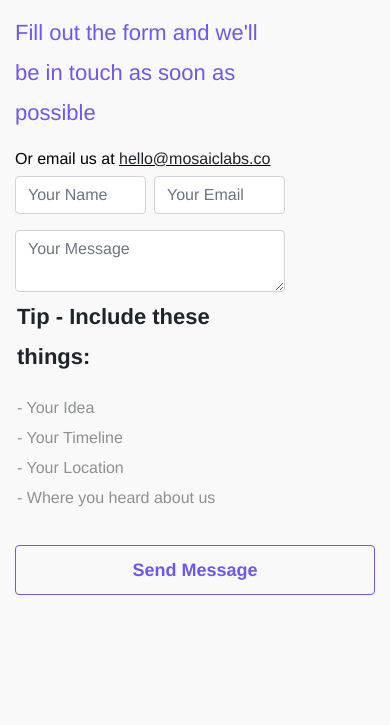
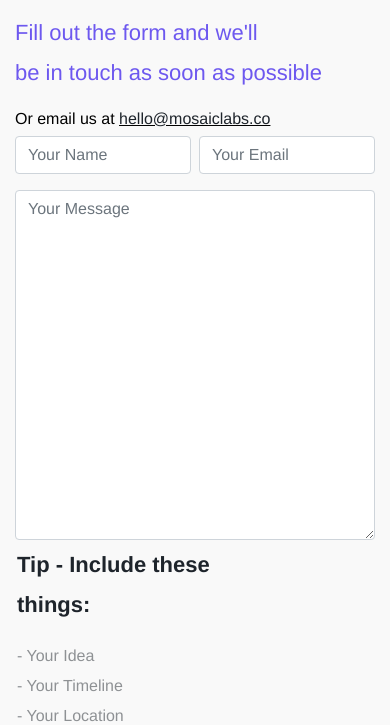
Before and after one commit to mosaic-labs/portfolio, a plain HTML site: page contact.html in a window 390 px wide. Shown: the part 119-844 px from the top of the page. Drawn offline with nearby package versions, Linux system fonts and the light colour scheme.

Commit message:
textarea improved

```diff
--- a/contact.html
+++ b/contact.html
@@ -41,7 +41,7 @@
 
   <div class="contact-container col-sm-12 d-flex">
 
-    <div class="w-75">
+    <div class="form-w-100 w-75">
 
       <div class="d-flex flex-column"> <!-- Content Above Form -->
         <button
--- a/styles/main.css
+++ b/styles/main.css
@@ -19,6 +19,10 @@ body {
 }
 input, button {
     outline: none;
+}
+.row {
+    margin-left: 0px;
+    margin-right: 0px;
 }
 textarea {
     -webkit-box-sizing: border-box;
@@ -58,7 +62,11 @@ textarea {
 }
 .contact-container {
     background: #F9F9F9;
+    box-sizing: border-box;
     height: 100vh;
+    padding-left: 70px;
+    max-width: 100vw;
+    overflow-y: auto;
 }
 /* Reusable */
 .txt-primary {
@@ -107,6 +115,7 @@ a:hover {
 }
 .btn-form {
     font-size: 16px;
+    margin-bottom: 15px;
 }
 .btn-close {
     width: 125px;
@@ -137,10 +146,6 @@ a:hover {
     color: #6D58EF;
     background: transparent;
 }
-
-.contact_message {
-    width: 100%;
-}
 .form-tips {
     margin-top: 185px;
 }
@@ -169,7 +174,7 @@ a:hover {
     display: none;
 }
 .form-message {
-    height: 600px;
+    height: 350px !important;
 }
 /* @media only screen and (max-width: 900px) {
     .main .heading-3{
@@ -197,9 +202,9 @@ a:hover {
         display: none;
     }
     .btn-form-post {
+        width: 100%;
+        margin-bottom: 10px;
         display: inline;
-        width: 100%;
-        margin-bottom: 15px;
     }
     .form-message {
         height: 200px;
@@ -218,6 +223,10 @@ a:hover {
     }
     .contact-container {
         display: flex;
+        padding-left: 15px;
         flex-direction: column;
     }
+    .form-w-100 {
+        width: 100% !important;
+    }
 }
```
